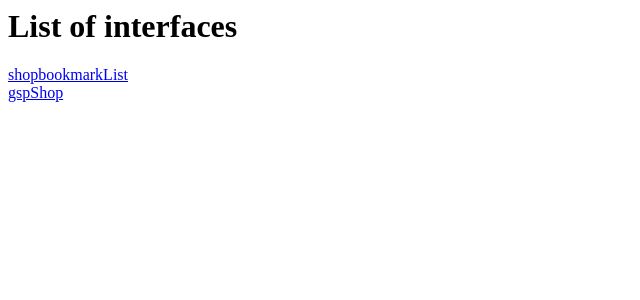
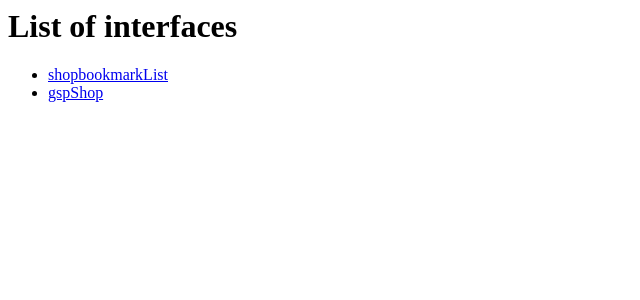
Before and after one commit to Shoohei/config-portal, an Angular app: page / in a window 1280 px wide. Shown: the top 300 px of the page, without its empty margins (0-640 px from the left). Built offline with nearby package versions, Linux system fonts and the light colour scheme.

Commit message:
1 file modified

```diff
--- a/src/app/interfaces-list/interfaces-list.component.html
+++ b/src/app/interfaces-list/interfaces-list.component.html
@@ -1,7 +1,8 @@
 <h1>List of interfaces</h1>
-
-<div *ngFor="let interface of interfacesList | async">
-  <a [title]="interface" [routerLink]="['/interface', interface]">
-			{{ interface }}
-	</a>
-</div>
+<ul>
+	<div *ngFor="let interface of interfacesList | async">
+		<li><a [title]="interface" [routerLink]="['/interface', interface]">
+				{{ interface }}
+			</a></li>
+	</div>
+</ul>
```
